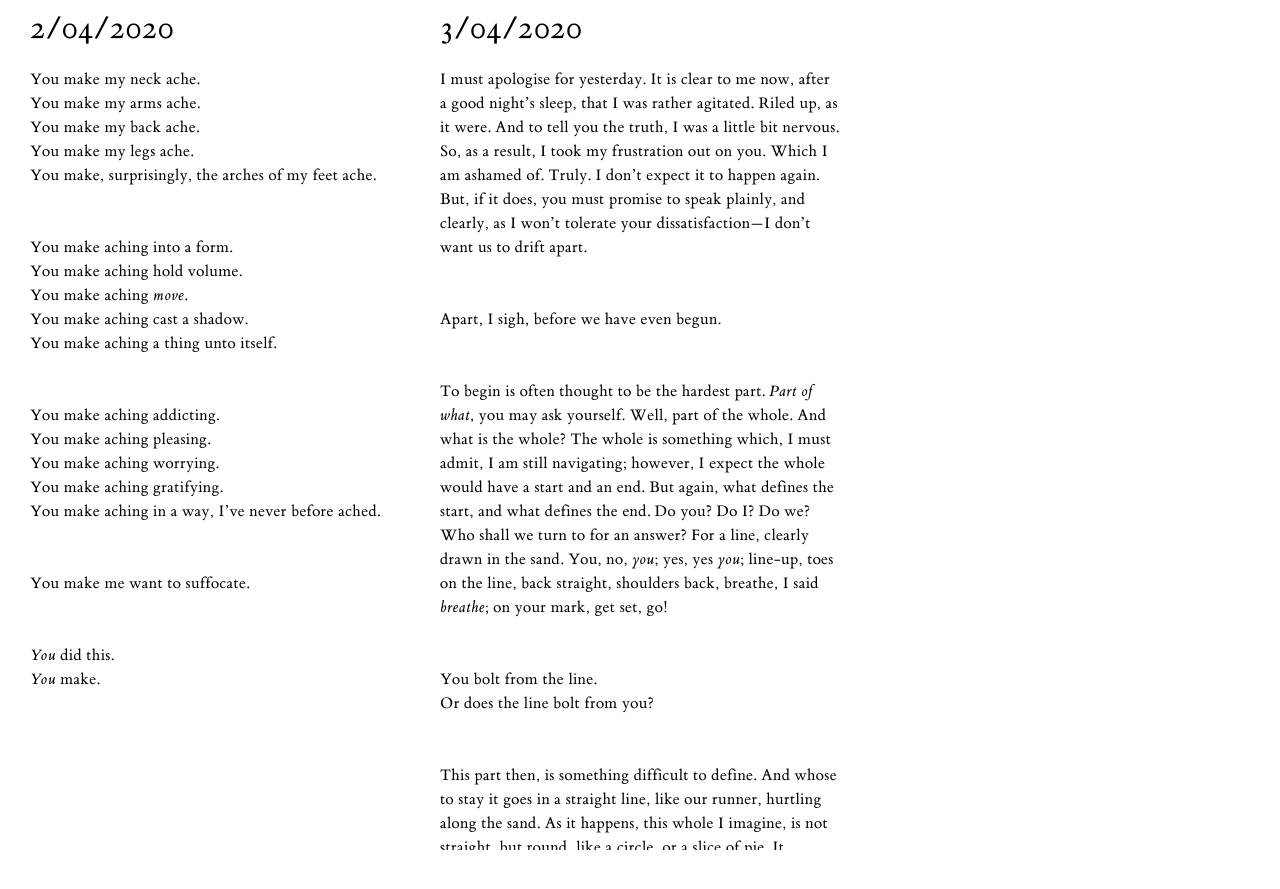
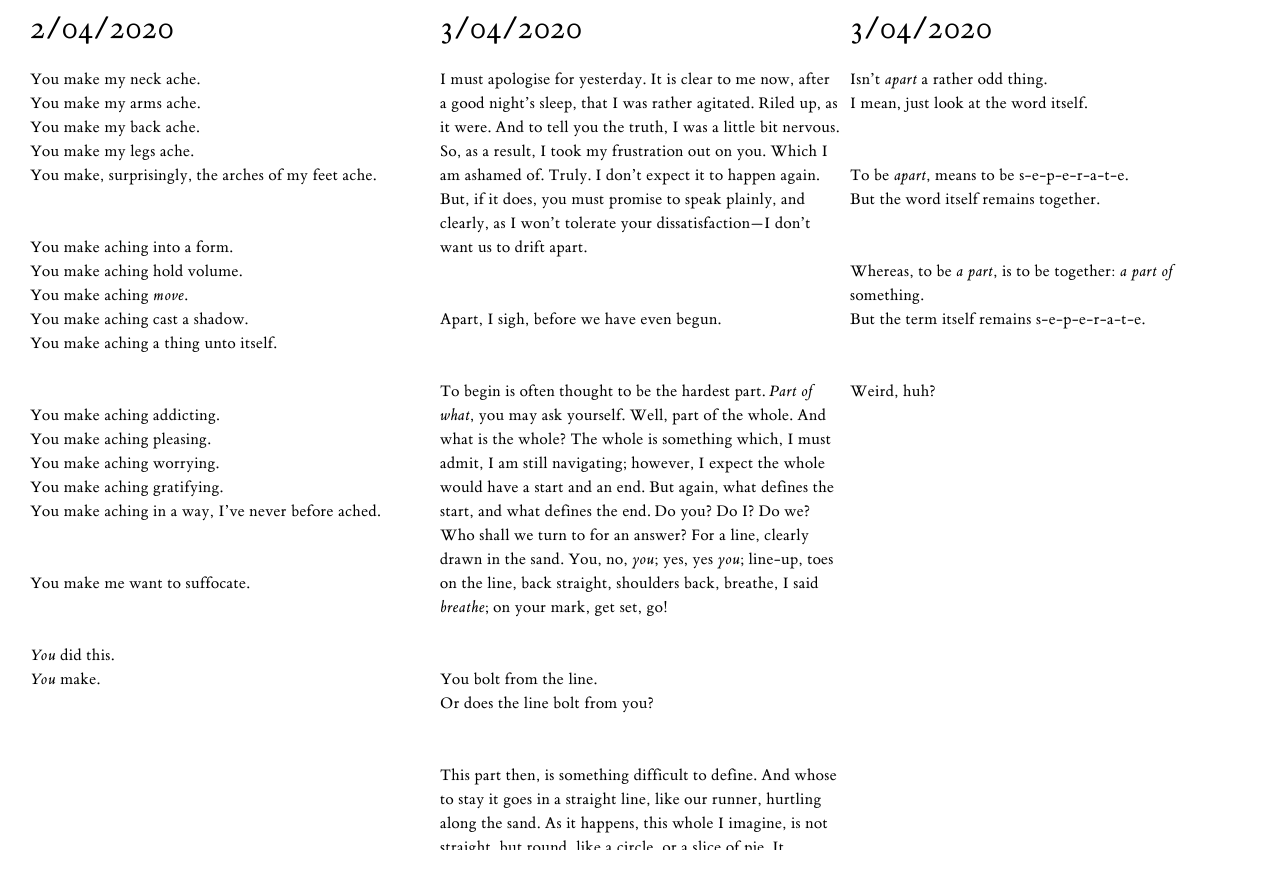
Before and after one commit to HarryFischer/alexandermourant, a Jekyll site: the page built from the-wilderness-of-words.markdown, in a window 1280 px wide. Shown: the top 889 px of the page. Built offline with Jekyll 4.4.1, drawn with Linux system fonts in a browser that asks for light colours; nearby versions of some CDN libraries.

Commit message:
Updated The Wilderness Of Words

```diff
--- a/the-wilderness-of-words.markdown
+++ b/the-wilderness-of-words.markdown
@@ -83,5 +83,21 @@ Content:
   entry-two-image:
   entry-meta-text:
   text-margin-right:
+- image:
+  video:
+  caption-text:
+  image-size:
+  image-position:
+  image-margin-right:
+  entry-heading-text: 3/04/2020
+  entry-body-text: "Isn’t *apart* a rather odd thing.<br> \nI mean, just look at the
+    word itself.<br> \n<br>\n<br>\nTo be *apart*, means to be s-e-p-e-r-a-t-e.<br>
+    \nBut the word itself remains together.<br> \n<br>\n<br>\nWhereas, to be *a part*,
+    is to be together: *a part of* something.<br> \nBut the term itself remains s-e-p-e-r-a-t-e.<br>\n<br>
+    \n<br>\nWeird, huh?"
+  entry-image:
+  entry-two-image:
+  entry-meta-text:
+  text-margin-right:
 layout: olsar-5
 ---
```
